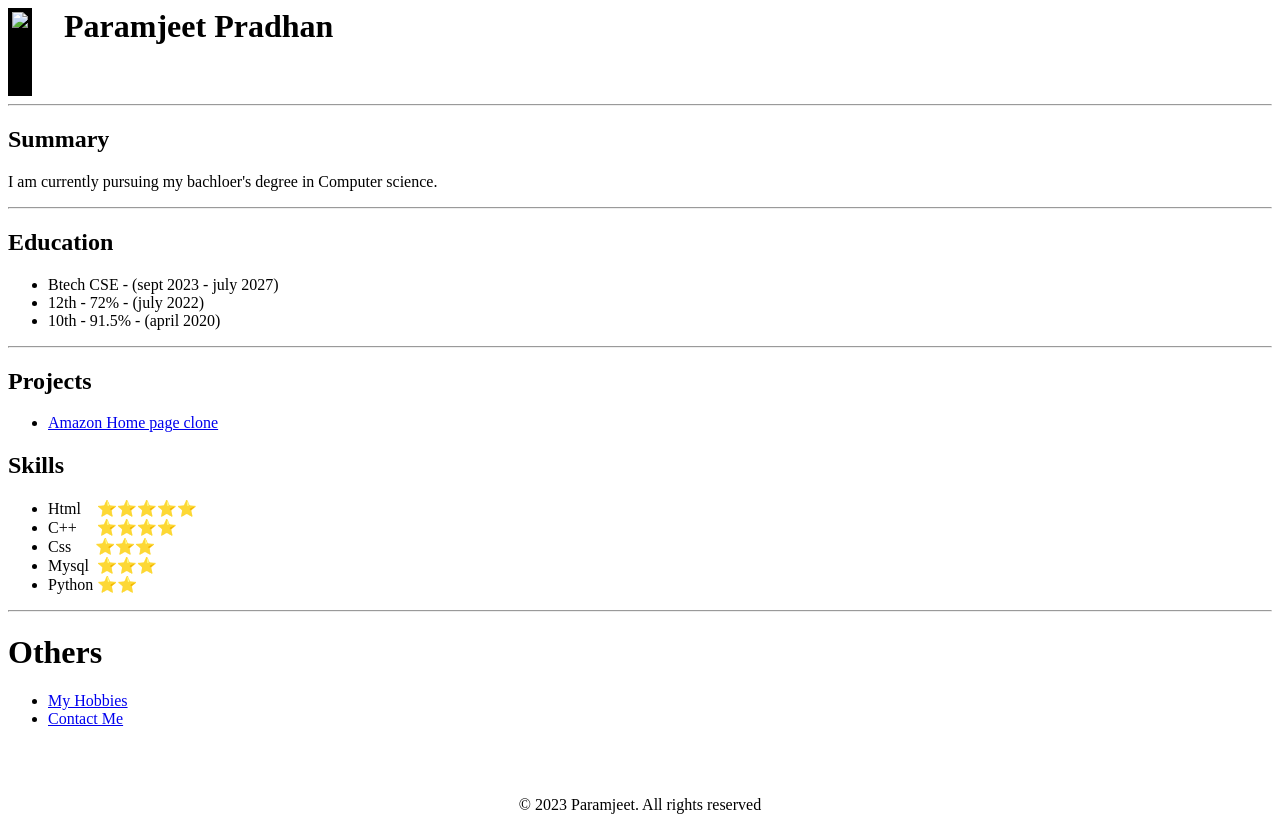
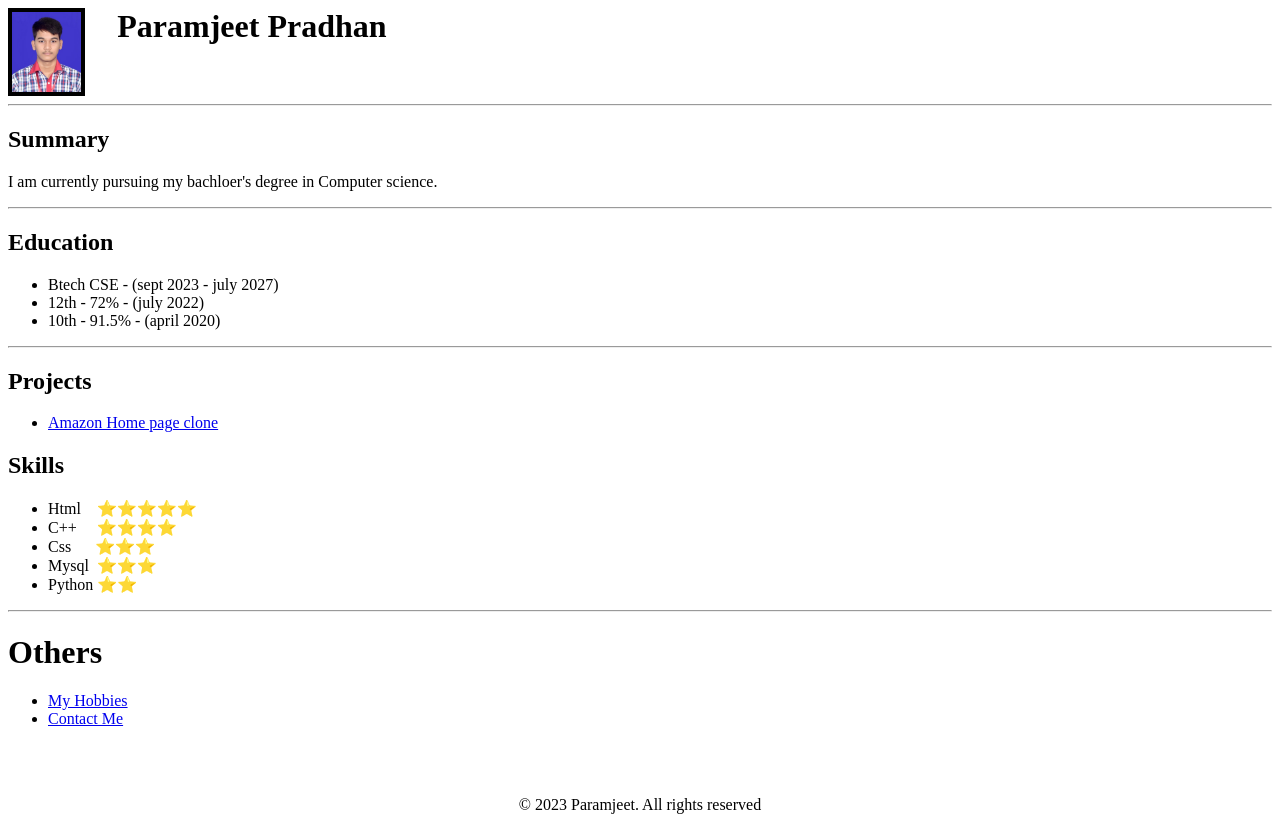
Before and after one commit to paramjeetn/caps1, a plain HTML site: page index.html in a window 1280 px wide. Drawn offline with Linux system fonts and the light colour scheme.

Commit message:
Update index.html

```diff
--- a/index.html
+++ b/index.html
@@ -10,7 +10,7 @@
 
 
 
-    <h1 style="display:flex; margin:0px;" > <img src="./Assets/Profile.jpg" height="80px" style="padding:4px; background-color: black; " />&emsp;Paramjeet Pradhan </h1>
+    <h1 style="display:flex; margin:0px;" > <img src="Profile.jpg" height="80px" style="padding:4px; background-color: black; " />&emsp;Paramjeet Pradhan </h1>
     <hr>
     <h2>Summary</h2>
     <p>I am currently pursuing my bachloer's degree in Computer science.
```
